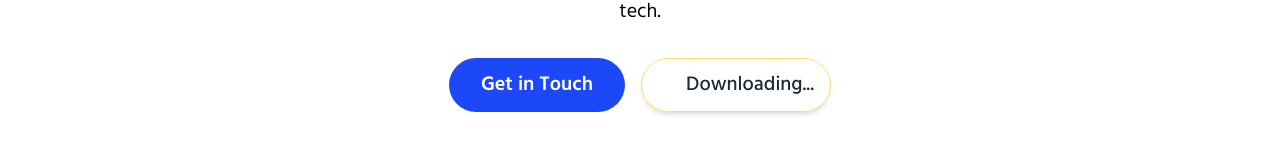
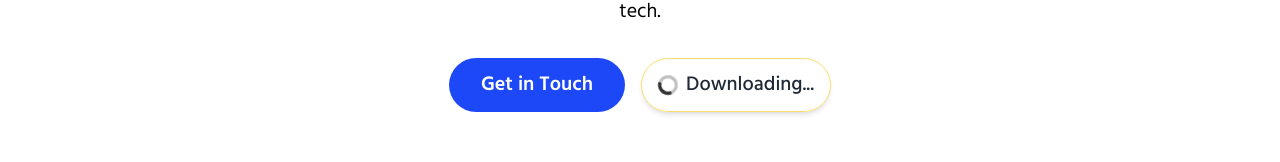
Before and after one commit to cmotanya/my-portfolio, a Next.js app: page / in a window 1280 px wide. Both pictures are taken after a click on the button "DOWNLOAD RESUME". Shown: the part 366-528 px from the top of the page. Built offline with nearby package versions, Linux system fonts and the light colour scheme.

Commit message:
changed spinner color to black

```diff
--- a/app/components/about/downloadResume.tsx
+++ b/app/components/about/downloadResume.tsx
@@ -68,7 +68,7 @@ const DownloadResume = () => {
 
 const Spinner = () => (
   <svg
-    className="h-5 w-5 animate-spin text-white"
+    className="h-5 w-5 animate-spin text-black"
     xmlns="http://www.w3.org/2000/svg"
     fill="none"
     viewBox="0 0 24 24"
```
